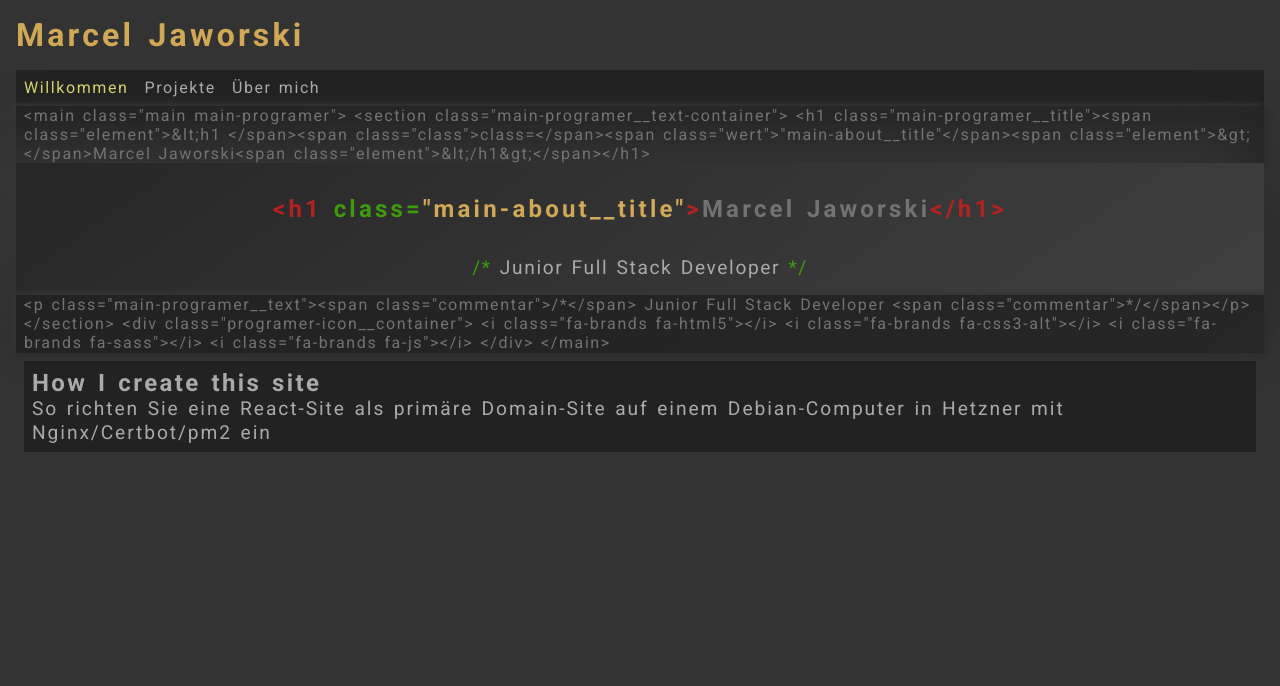
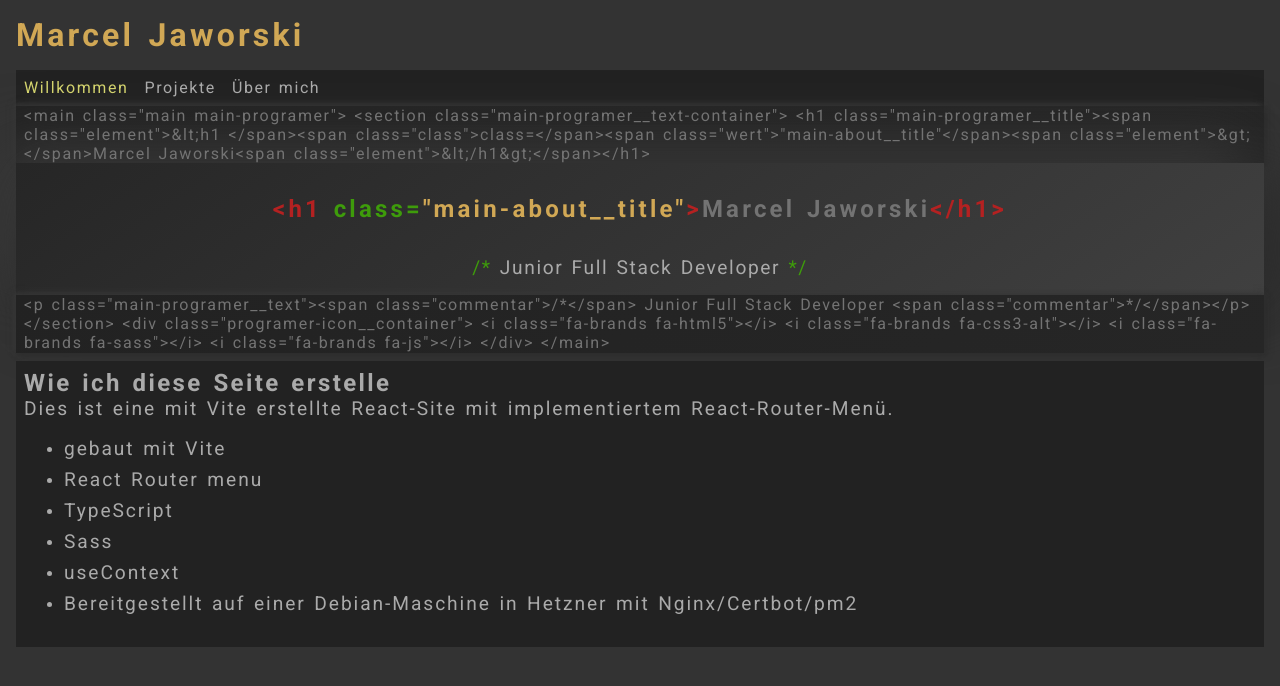
Before and after one commit to marceljaworski/portfolio, a React (Vite) app: page /welcome in a window 1280 px wide. Shown: the top 686 px of the page. Built offline with nearby package versions, Linux system fonts and the light colour scheme.

Commit message:
post description

```diff
--- a/src/App.scss
+++ b/src/App.scss
@@ -36,7 +36,7 @@ body {
 		padding: .5rem;
 
 	}
-	.main-projects {
+
 
 	ul {
 		display: block;
@@ -47,7 +47,7 @@ body {
 		margin-inline-end: 0px;
 		padding-inline-start: 40px;
 	}
-	}
+
 
 	.main-about {
 
@@ -130,9 +130,9 @@ body {
 		p {
 			font-size: 1.2rem;
 		}
-		article {
-			margin: .5rem;
-		}
+		// article {
+		// 	margin: .5rem;
+		// }
 	}
 	.subtitle {
 		margin: 1em 0;
--- a/src/components/post.tsx
+++ b/src/components/post.tsx
@@ -1,8 +1,13 @@
-export const Post = () => {
+export const Post = ({post}) => {
     return (
         <article className="main">
-            <h2>How I create this site</h2>
-            <p>So richten Sie eine React-Site als primäre Domain-Site auf einem Debian-Computer in Hetzner mit Nginx/Certbot/pm2 ein</p>
+            <h2>{post.title}</h2>
+            <p>{post.description}</p>
+            <ul>
+                {post.steps.map((el: any, i: any)=> {
+                    return <li key={i}><p>{el}</p></li>
+                })}
+            </ul>
         </article>
     )
 }
--- a/src/pages/PageWelcome.tsx
+++ b/src/pages/PageWelcome.tsx
@@ -1,6 +1,7 @@
 
 import './PageWelcome.scss';
 import { Post } from '../components/post';
+import data from '../content/data.json'
 
 export const PageWelcome = () => {
 	return (
@@ -29,7 +30,11 @@ export const PageWelcome = () => {
                     &lt;/main&gt;
                 </p>
             </section>
-            <Post/>
+            {data.pageWelcome.posts.map((el: any, i: any) => {
+						return (
+                            <Post post={el} key={i}/>
+						)
+					})}
 		</>
 	);
 };
```
Lines whose indentation alone changed are shown as unchanged.
